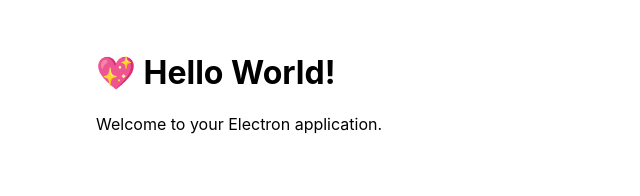
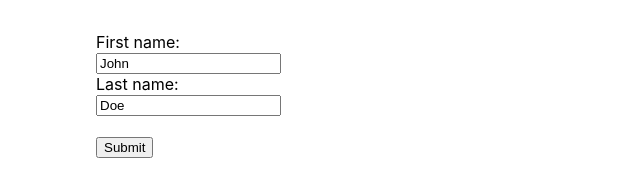
Before and after one commit to Joasss/ElectronToDo, an Electron app: page src/index.html in a window 800 px wide. Shown: the whole page, without its empty margins (0-640 px from the left). Drawn offline with Linux system fonts and the light colour scheme.

Commit message:
fix: startup

```diff
--- a/package.json
+++ b/package.json
@@ -52,6 +52,7 @@
     "@electron-forge/maker-deb": "^6.0.0-beta.65",
     "@electron-forge/maker-rpm": "^6.0.0-beta.65",
     "@electron-forge/maker-squirrel": "^6.0.0-beta.65",
-    "@electron-forge/maker-zip": "^6.0.0-beta.65"
+    "@electron-forge/maker-zip": "^6.0.0-beta.65",
+    "electron": "^20.1.4"
   }
 }
--- a/src/index.html
+++ b/src/index.html
@@ -4,9 +4,15 @@
     <meta charset="UTF-8" />
     <title>Hello World!</title>
     <link rel="stylesheet" href="index.css" />
+    <script src="./preload.js"></script>
   </head>
   <body>
-    <h1>💖 Hello World!</h1>
-    <p>Welcome to your Electron application.</p>
+    <form>
+      <label for="fname">First name:</label><br>
+      <input type="text" id="fname" name="fname" value="John"><br>
+      <label for="lname">Last name:</label><br>
+      <input type="text" id="lname" name="lname" value="Doe"><br><br>
+      <input type="submit" value="Submit">
+    </form>
   </body>
 </html>
--- a/src/index.js
+++ b/src/index.js
@@ -12,6 +12,7 @@
   const mainWindow = new BrowserWindow({
     width: 800,
     height: 600,
+    autoHideMenuBar: true,
     webPreferences: {
       preload: path.join(__dirname, 'preload.js'),
     },
```
Also changed, not shown: 1 other file.
